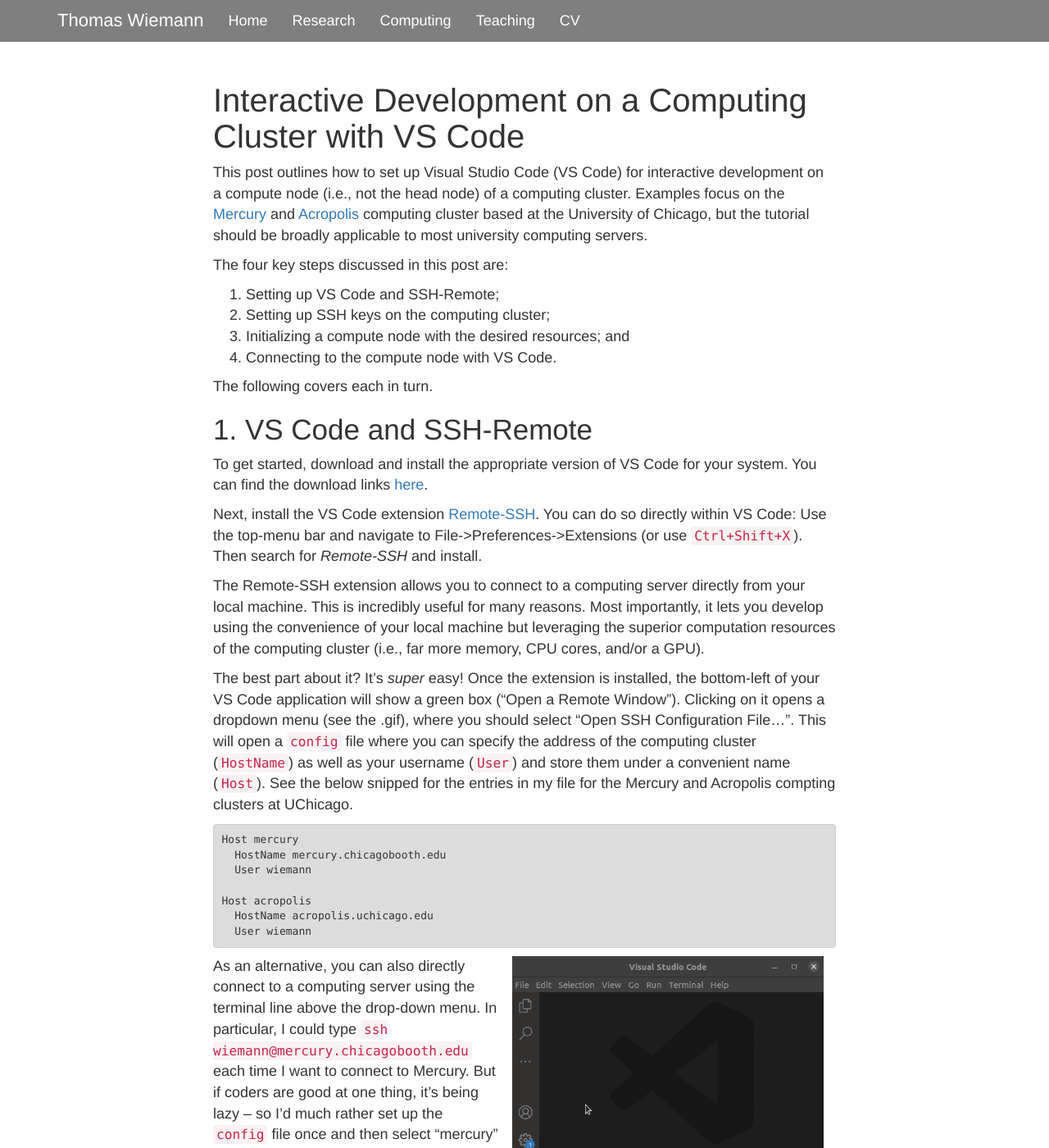
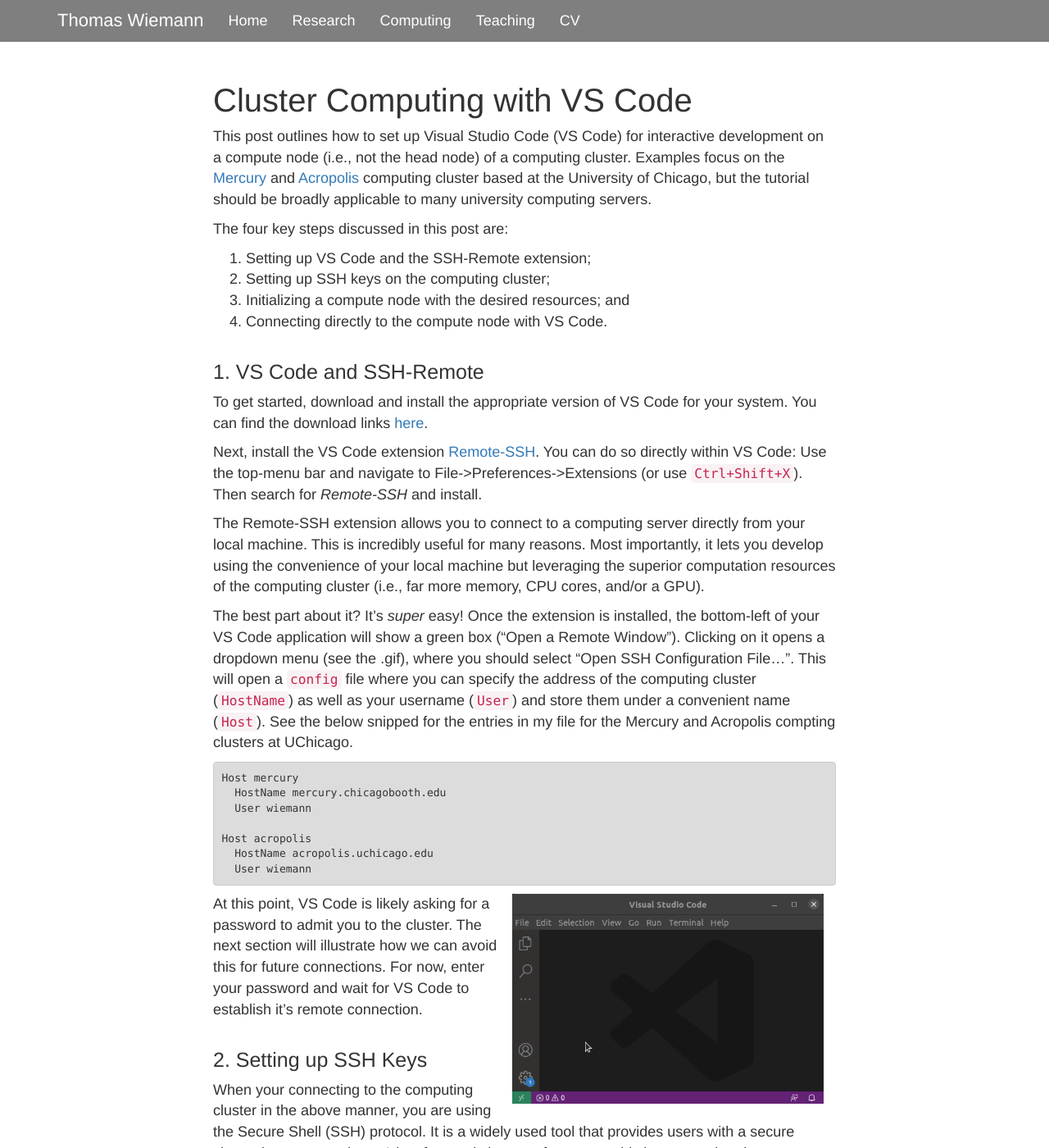
Before and after one commit to thomaswiemann/thomaswiemann.github.io, a Jekyll site: the page built from _posts/2021-11-13-Cluster-Computing-with-VS-Code.md, in a window 1280 px wide and 1400 px high. Shown: the whole window at 82% size. Built offline with Jekyll 4.4.1, drawn with Linux system fonts in a browser that asks for light colours; some of the changed text lies outside the part shown.

Commit message:
change cluster blog url (deadly sin, ik)

````diff
--- a/_posts/2021-11-13-Computing-Cluster-VS-Code.md
+++ b/_posts/2021-11-13-Cluster-Computing-with-VS-Code.md
@@ -1,6 +1,6 @@
 ---
 layout: blog
-title: Interactive Development on a Computing Cluster with VS Code
+title: Cluster Computing with VS Code
 usemathjax: true
 published: true
 summary: An guide on using VS Code for interactive development on the computing node of a computing cluster.
@@ -9,15 +9,14 @@ tags: [Tutorial, Coding, Computing cluster, Mercury, Acropolis]
 
 # {{ page.title }}
 
-This post outlines how to set up Visual Studio Code (VS Code) for interactive development on a compute node (i.e., not the head node) of a computing cluster. Examples focus on the [Mercury](https://hpc-docs.chicagobooth.edu/) and [Acropolis](https://sscs.uchicago.edu/category/faq/cluster/) computing cluster based at the University of Chicago, but the tutorial should be broadly applicable to most university computing servers.
+This post outlines how to set up Visual Studio Code (VS Code) for interactive development on a compute node (i.e., not the head node) of a computing cluster. Examples focus on the [Mercury](https://hpc-docs.chicagobooth.edu/) and [Acropolis](https://sscs.uchicago.edu/category/faq/cluster/) computing cluster based at the University of Chicago, but the tutorial should be broadly applicable to many university computing servers.
 
 The four key steps discussed in this post are:
-1. Setting up VS Code and SSH-Remote;
+1. Setting up VS Code and the SSH-Remote extension;
 2. Setting up SSH keys on the computing cluster;
 3. Initializing a compute node with the desired resources; and
-4. Connecting to the compute node with VS Code.
+4. Connecting directly to the compute node with VS Code.
 
-The following covers each in turn.
 
 ## 1. VS Code and SSH-Remote
 
@@ -39,51 +38,49 @@ Host acropolis
   User wiemann
 ```
 
-<img src="/assets/blog/2021-11-13-Computing-Cluster-VS-Code/vscode_1.gif" alt="drawing" class="wrapped_right" width="50%"/>
-
-As an alternative, you can also directly connect to a computing server using the terminal line above the drop-down menu. In particular, I could type ``ssh wiemann@mercury.chicagobooth.edu`` each time I want to connect to Mercury. But if coders are good at one thing, it's being lazy -- so I'd much rather set up the ``config`` file once and then select "mercury" from a dropdown menu instead.
+<img src="/assets/blog/2021-11-13-Cluster-Computing-with-VS-Code/vscode_1.gif" alt="drawing" class="wrapped_right" width="50%"/>
 
 At this point, VS Code is likely asking for a password to admit you to the cluster. The next section will illustrate how we can avoid this for future connections. For now, enter your password and wait for VS Code to establish it's remote connection.
 
 ## 2. Setting up SSH Keys
 
-When your connecting to the computing cluster in the above manner, you are using the Secure Shell (SSH) protocol. It is a widely used  tool that provides users with a secure channel to a remote host. A key feature is its use of cryptogrphic keys to authenticate users for access to the remote server. We've not yet made explicit use of these keys and instead used password-based authentication. To connect to a compute node, however, setting up our SSH keys appropriately is a necessary step.
+When your connecting to the computing cluster in the above manner, you are using the Secure Shell (SSH) protocol. It is a widely used  tool that provides users with a secure channel to a remote host. A key feature is its use of cryptographic keys to authenticate users for access to the remote server. We've not yet made explicit use of these keys and instead used password-based authentication. To connect to a compute node, however, setting up our SSH keys appropriately is a necessary step.
 
 If you don't yet have a public SSH key for your local machine (you may already be using one for publishing code on GitHub, for example), you need to initialize one. The process of doing so differs across operating systems. If you are using Windows, install the SSH client [PuTTY](https://www.ssh.com/academy/ssh/putty/windows/install) and follow  [these instructions](https://www.ssh.com/academy/ssh/putty/windows/puttygen). Linux and Mac systems typically come with an SSH client preinstalled. Simply run the command ``ssh-keygen``, which will store the keys in the ``~/.ssh`` folder.
 
-Once you have a public SSH key (on Linux/Mac: ``~/.ssh/id_rsa.pub``), copy it to the set of _authorized keys_ on the computing cluster. Since you've already connected to the cluster in the previous step, simply navigate to the ``/.ssh`` folder on the computing cluster from within VS Code and paste the content of your public key (from your local machine) to a new line of the file ``~/.ssh/authorized_keys`` (on the computing cluster). Double-check that the key you pasted begins with ``ssh-rsa``.
+Once you have a public SSH key (on Linux/Mac: ``~/.ssh/id_rsa.pub``), copy it to the set of _authorized keys_ on the computing cluster. Since you've already connected to the cluster in the previous step, simply navigate to the ``/.ssh`` folder on the computing cluster from within VS Code and paste the content of your public key (from your local machine) to a new line of the file ``~/.ssh/authorized_keys`` (on the computing cluster). Double-check that the pasted key begins with ``ssh-rsa``.
 
 To test whether the SSH keys have correctly been set up, close the remote connection in VS Code (e.g., by simply close the application), then restart VS Code and attempt to reconnect to the cluster. If the remote connection is established without password-authentication, you're set!
 
 ## 3. Requesting Resources on Compute Nodes
 
-So far, your connection to the computing server has been to the _head node_. The head node may in some cases be suitable for running tasks that require little resources (as is the case with Acropolis, for example). Since the resources of the head node are shared across all users who are simultaneously connected to it, however, it is not good practice (and indeed not very nice) to use it for any coding sessions that require more computing power. To use the cluster for active development in settings where we want to leverage hardware exceeding that of our own machine, we thus need to request allocation of a computing node to our account on the server. Resources allocated to us are not shared across users and hence can be utilized in good conscience.
+So far, your connection to the computing server has been to the _head node_. The head node may be suitable for running tasks that require little resources (as is the case with Acropolis, for example). Since the resources of the head node are shared across all users, however, it is not good practice (and indeed not very nice) to use it for any coding sessions that require more computing power. To use the cluster for active development in settings where you want to leverage hardware exceeding that of you own machine, it's thus necessary to request allocation of a computing node to your account on the server. Allocated resources are not shared across users and hence can be utilized in good conscience.
 
-Requesting an interactive session on a computing node is done via the terminal. The specific commands depend on the scheduler of the computing cluster. For example, the Mercury computing cluster uses ``slurm``. The below code snippit requests a session with four CPU cores, 32 GB of memory, and one GPU. See the Mercury documentation for additional options on how to request an interactive session ([link](https://hpc-docs.chicagobooth.edu/running.html)).
+Requesting an interactive session on a computing node is done via the terminal. The specific commands depend on the scheduler of the computing cluster. For example, the Mercury computing cluster uses ``slurm``. The below code snippet requests a session with four CPU cores, 32 GB of memory, and one GPU. See the Mercury documentation for additional options on how to request an interactive session ([link](https://hpc-docs.chicagobooth.edu/running.html)).
 ```bash
 # Start an interactive session with a GPU on Mercury
 srun --account=phd --cpus-per-task=4 --mem-per-cpu=8G --partition=gpu --gres=gpu:1 --pty bash -l
 ```
 
-The Acropolis computing cluster uses the ``qsub`` scheduler instead. The below snippit request a session with 28 computing threads, and 60 GB of memory. The important bit here is the ``-I`` option. Requests of resources are the same as you would usually specify in your ``qsub``-submission files.
+The Acropolis computing cluster uses the ``qsub`` scheduler instead. The below snippet request a session with 28 computing threads, and 60 GB of memory. The important bit here is the ``-I`` option. Requests of resources are the same as you would usually specify in your ``qsub``-submission files.
 ```bash
 # Start an interactive session with 16 threads on Acropolis
 qsub -I -l nodes=1:ppn=28,mem=60gb -j oe
 ```
 
-<img src="/assets/blog/2021-11-13-Computing-Cluster-VS-Code/vscode_2.gif" alt="drawing" class="wrapped_right" width="50%"/>
+<img src="/assets/blog/2021-11-13-Cluster-Computing-with-VS-Code/vscode_2.gif" alt="drawing" class="wrapped_right" width="50%"/>
 
 Submit whichever command is suitable for the computing cluster you're using via the terminal in your remotely connected VS Code and wait until the resources have been allocated (that can take a few seconds: see the .gif in real time). You should notice a change in the name of the node that you are connected to. For example, while the terminal read ``wiemann@acropolis ~$`` after initially connecting to the Acropolis cluster, it changed to ``wiemann@acropolis-0-6 ~$`` after requesting an interactive session via the above command.
 
-Next, you can start loading modules onto the session as you would when submitting jobs non-interactively. To see the list of available modules, run the command ``module avail`` in the terminal. For example, to load Python 3.6 on the Acropolis cluster, you can submit the following command on the terminal: ``module load python/3.6.1``.
+Next, you can start loading modules onto the session as you would when submitting jobs non-interactively. To see the list of available modules, run the command ``module avail`` in the terminal. For example, to load Python 3.6 on the Acropolis cluster, you can submit the following command on the terminal: ``module load python/3.6.1``. (If you're frequently using the same modules, editing you ``.profile`` file is a good idea.)
 
-At this point, you could already utilize the compute node by simply running commands from your terminal (or parsing them to the terminal). This would not be an enjoyable experience, however. Among its many downsides is the inability for your VS Code session to access the environment variables. The reason for this is that while your terminal is now connected to the compute node, your VS Code session still rests on the head node of the cluster (so that variables are not shared).
+At this point, you could already utilize the compute node by simply running commands from your terminal (or parsing them to the terminal). But that would not be an enjoyable experience: Among its many downsides is the inability for your VS Code session to access the environment variables. The reason for this is that while your terminal is now connected to the compute node, your VS Code session still rests on the head node of the cluster (so that variables are not shared).
 
-To fix this issue, we need VS Code to directly connect to the compute node. The next section illustrates how this can be achieved.
+To fix this issue, VS Code needs to directly connect to the compute node. The next section illustrates how this can be achieved.
 
 ## 4. Connection to a Compute Node with VS Code
 
-Unlike the head node of the computing cluster, to which you can connect directly via SSH, the compute nodes of the cluster (generally) don't have a direct connection to the internet. For VS Code to connect to a computing node, it's therefore necessary to "go through" the head node. This is done via a proxy connection.
+Unlike the head node of the computing cluster &ndash; to which you can connect directly via SSH &ndash; the compute nodes of the cluster (generally) don't have a direct connection to the internet. For VS Code to connect to a computing node, it's therefore necessary to "go through" the head node. This is done via a proxy connection.
 
 First, check the exact name of the compute node that you have requested. In the previous example on Acropolis, the name of the compute node is ``acropolis-0-6 ~$``.
 
@@ -96,13 +93,13 @@ Host acropolis-compute
   User wiemann
 ```
 
-<img src="/assets/blog/2021-11-13-Computing-Cluster-VS-Code/vscode_3.gif" alt="drawing" class="center_2" width="98%"/>
+<img src="/assets/blog/2021-11-13-Cluster-Computing-with-VS-Code/vscode_3.gif" alt="drawing" class="center_2" width="98%"/>
 
 Third, start a new VS Code session and connect to a remote host via the Remote-SSH extension as before. Select the address of the newly specified host (in my case `acropolis-compute`) and wait for the connection to establish.
 
 You're almost done! As a last step, install any VS Code extensions that you may want to utilize. For example, install the [R](https://marketplace.visualstudio.com/items?itemName=Ikuyadeu.r), [Python](https://marketplace.visualstudio.com/items?itemName=ms-python.python), and/or [Julia](https://marketplace.visualstudio.com/items?itemName=julialang.language-julia) extensions on your remote machine.
 
-<img src="/assets/blog/2021-11-13-Computing-Cluster-VS-Code/vscode_4.gif" alt="drawing" class="wrapped_right" width="50%"/>
+<img src="/assets/blog/2021-11-13-Cluster-Computing-with-VS-Code/vscode_4.gif" alt="drawing" class="wrapped_right" width="50%"/>
 
 You can now use VS Code to code interactively on a compute node. Of course, next time around, you won't have to jump through all these hoops again. You only have to repeat Section 3 (request resources on the cluster) and ensure that the name of the compute node that is allocated to your account matches the ``HostName`` in your ``config`` file from Section 4.
 
--- a/assets/css/styles.css
+++ b/assets/css/styles.css
@@ -61,15 +61,16 @@ h1 {
 }
 
 h2 {
-  font-size: 35px;
+  margin-top: 35px;
+  font-size: 25px;
 }
 
 h3 {
-  font-size: 30px;
+  font-size: 25px;
 }
 
 h4 {
-  font-size: 25px;
+  font-size: 15px;
 }
 
 .flex-footer {
````
Also changed, not shown: assets/blog/2021-11-13-Cluster-Computing-with-VS-Code/vscode_1.gif (renamed from assets/blog/2021-11-13-Computing-Cluster-VS-Code/vscode_1.gif), assets/blog/2021-11-13-Cluster-Computing-with-VS-Code/vscode_2.gif (renamed from assets/blog/2021-11-13-Computing-Cluster-VS-Code/vscode_2.gif), assets/blog/2021-11-13-Cluster-Computing-with-VS-Code/vscode_3.gif (renamed from assets/blog/2021-11-13-Computing-Cluster-VS-Code/vscode_3.gif), assets/blog/2021-11-13-Cluster-Computing-with-VS-Code/vscode_4.gif (renamed from assets/blog/2021-11-13-Computing-Cluster-VS-Code/vscode_4.gif), 12 other files.
